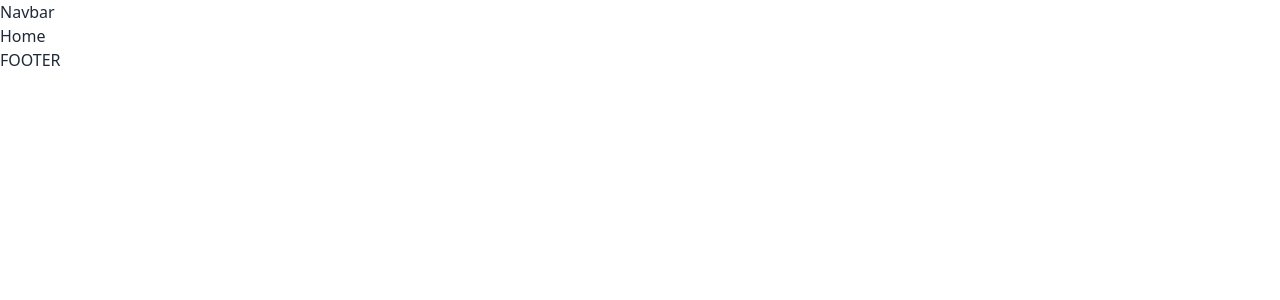
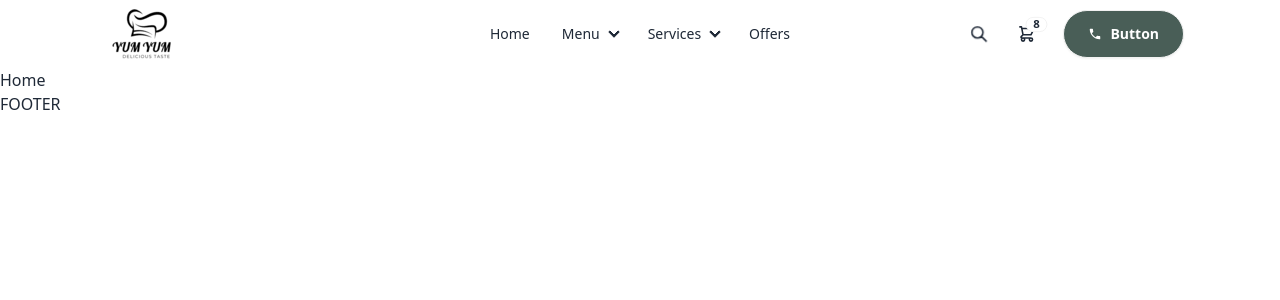
Before and after one commit to murshidameenpv/yum-yum, a React (Vite) app in the folder client/: page / in a window 1280 px wide. Shown: the top 300 px of the page. Built offline with nearby package versions, Linux system fonts and the light colour scheme.

Commit message:
Navbar completed

```diff
--- a/client/package.json
+++ b/client/package.json
@@ -14,6 +14,7 @@
     "match-sorter": "^6.3.3",
     "react": "^18.2.0",
     "react-dom": "^18.2.0",
+    "react-icons": "^5.0.1",
     "react-router-dom": "^6.21.3",
     "sort-by": "^1.2.0"
   },
--- a/client/src/components/Navbar.jsx
+++ b/client/src/components/Navbar.jsx
@@ -1,9 +1,134 @@
-import React from 'react'
+import React from "react";
+import logo from "/logo.png";
+import { IoMdCall } from "react-icons/io";
+import { FaSearch } from "react-icons/fa";
+import { FaCartPlus } from "react-icons/fa";
 
 function Navbar() {
+  const navItems = (
+    <>
+      <li>
+        <a href="/">Home</a>
+      </li>
+      <li tabIndex={0}>
+        <details>
+          <summary>Menu</summary>
+          <ul className="p-2">
+            <li>
+              <a>All</a>
+            </li>
+            <li>
+              <a>Salad</a>
+            </li>
+            <li>
+              <a>Pizza</a>
+            </li>
+          </ul>
+        </details>
+      </li>
+      <li tabIndex={0}>
+        <details>
+          <summary>Services</summary>
+          <ul className="p-2">
+            <li>
+              <a>Order Online</a>
+            </li>
+            <li>
+              <a>Table Booking</a>
+            </li>
+            <li>
+              <a>Order Tracking</a>
+            </li>
+          </ul>
+        </details>
+      </li>
+      <li>
+        <a>Offers</a>
+      </li>
+    </>
+  );
   return (
-    <div>Navbar</div>
-  )
+    <header className="max-w-screen-2xl mx-auto container">
+      <div className="navbar xl:px-24">
+        <div className="navbar-start">
+          <div className="dropdown">
+            <div tabIndex={0} role="button" className="btn btn-ghost lg:hidden">
+              <svg
+                xmlns="http://www.w3.org/2000/svg"
+                className="h-5 w-5"
+                fill="none"
+                viewBox="0 0 24 24"
+                stroke="currentColor"
+              >
+                <path
+                  strokeLinecap="round"
+                  strokeLinejoin="round"
+                  strokeWidth="2"
+                  d="M4 6h16M4 12h8m-8 6h16"
+                />
+              </svg>
+            </div>
+            <ul
+              tabIndex={0}
+              className="menu menu-sm dropdown-content mt-3 z-[1] p-2 shadow bg-base-100 rounded-box w-52"
+            >
+              {navItems}
+            </ul>
+          </div>
+          <a href="/">
+            <img src={logo} alt="logo" />
+          </a>
+        </div>
+        <div className="navbar-center hidden lg:flex">
+          <ul className="menu menu-horizontal px-1">{navItems}</ul>
+        </div>
+        <div className="navbar-end">
+          {/* search */}
+          <button className="btn btn-ghost btn-circle hidden lg:flex">
+            <svg
+              xmlns="http://www.w3.org/2000/svg"
+              className="h-5 w-5"
+              fill="none"
+              viewBox="0 0 24 24"
+              stroke="currentColor"
+            >
+              <path
+                strokeLinecap="round"
+                strokeLinejoin="round"
+                strokeWidth="2"
+                d="M21 21l-6-6m2-5a7 7 0 11-14 0 7 7 0 0114 0z"
+              />
+            </svg>
+          </button>
+          {/* cartItems */}
+          <div tabIndex={0} role="button" className="btn btn-ghost btn-circle mr-3 items-center justify-center hidden lg:flex">
+            <div className="indicator">
+              <svg
+                xmlns="http://www.w3.org/2000/svg"
+                className="h-5 w-5"
+                fill="none"
+                viewBox="0 0 24 24"
+                stroke="currentColor"
+              >
+                <path
+                  strokeLinecap="round"
+                  strokeLinejoin="round"
+                  strokeWidth="2"
+                  d="M3 3h2l.4 2M7 13h10l4-8H5.4M7 13L5.4 5M7 13l-2.293 2.293c-.63.63-.184 1.707.707 1.707H17m0 0a2 2 0 100 4 2 2 0 000-4zm-8 2a2 2 0 11-4 0 2 2 0 014 0z"
+                />
+              </svg>
+              <span className="badge badge-sm indicator-item">8</span>
+            </div>
+          </div>
+          {/* button */}
+          <a className="btn bg-green rounded-full text-white flex items-center px-6 gap-2 hover:bg-slate-500">
+            <IoMdCall />
+            Button
+          </a>
+        </div>
+      </div>
+    </header>
+  );
 }
 
-export default Navbar
+export default Navbar;
--- a/client/tailwind.config.js
+++ b/client/tailwind.config.js
@@ -14,4 +14,7 @@
     },
   },
   plugins: [require("daisyui")],
+   daisyui: {
+    themes: ["light"],
+  },
 }
```
Also changed, not shown: client/public/logo.png (added), 1 other file (tests, documents, lock files or other folders).
